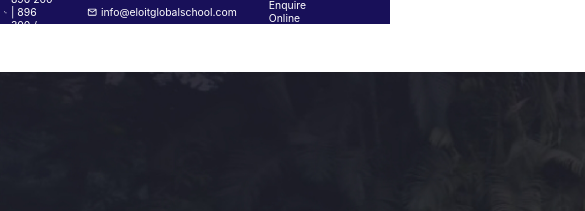
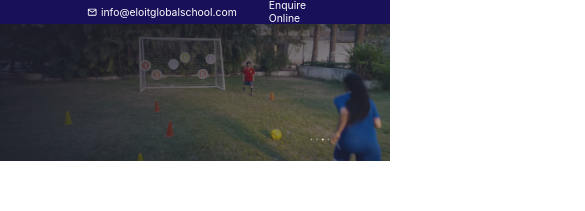
Before and after one commit to richujain/eloit, a React (Create React App) app: page / in a window 390 px wide. Shown: the top 211 px of the page, 585 px wide, since content can reach past the window. Built offline with nearby package versions, Linux system fonts and the light colour scheme; no server answers.

Commit message:
Media Queries to hide headermenu and hiding first child of headerbar

```diff
--- a/src/App.js
+++ b/src/App.js
@@ -10,7 +10,7 @@ function App() {
     <React.Fragment>
       <Header />
       <Banner />
-      {/* <Explore /> */}
+      <Explore />
       <AboutUs />
     </React.Fragment>
   );
--- a/src/components/Banner/Banner.module.css
+++ b/src/components/Banner/Banner.module.css
@@ -2,3 +2,11 @@
   margin-top: 1rem;
   height: 80vh;
 }
+
+@media (max-width: 60em) {
+  .bannerImage {
+    width: 100%;
+    height: 99%;
+    margin: 0;
+  }
+}
--- a/src/components/header/Header.module.css
+++ b/src/components/header/Header.module.css
@@ -76,6 +76,9 @@
 }
 @media (max-width: 60em) {
   .headerMenu {
+    display: none;
+  }
+  .subHeaderBar:first-child {
     visibility: hidden;
   }
 }
```
